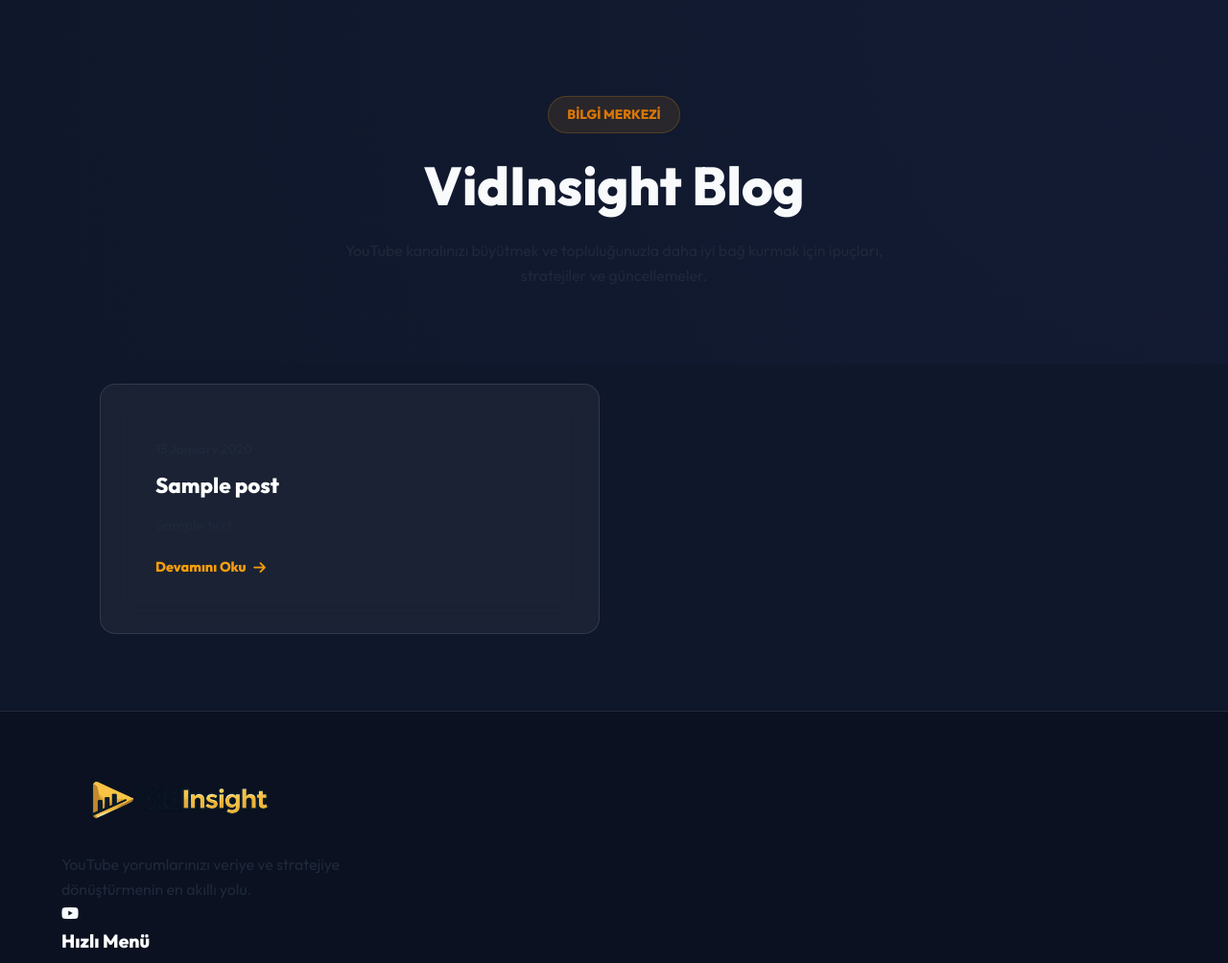
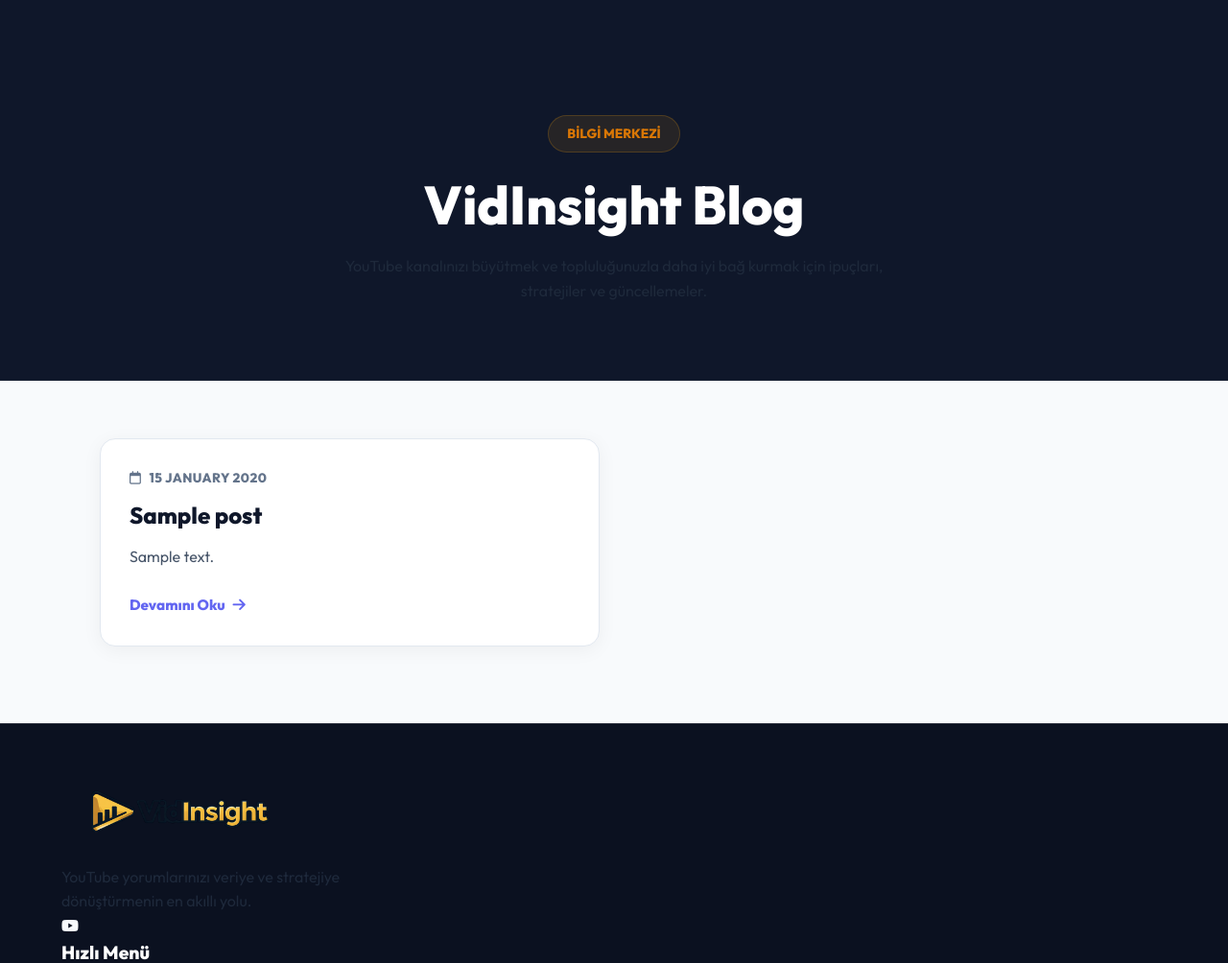
Before and after one commit to fatnarman-debug/youtube-analiz, a FastAPI app: page /blog in a window 1280 px wide. Shown: the part 241-1245 px from the top of the page at 96% size. Run offline with FastAPI, Linux system fonts and the light colour scheme; tables that the repository leaves empty hold one stand-in row (values such as "Sample post").

Commit message:
style: Implementation of Clean Reading Mode for blog (white bg, dark text)

```diff
--- a/templates/blog.html
+++ b/templates/blog.html
@@ -9,15 +9,17 @@
     <link rel="stylesheet" href="/static/css/style.css">
     <link rel="stylesheet" href="https://cdnjs.cloudflare.com/ajax/libs/font-awesome/6.4.0/css/all.min.css">
     <style>
-        .blog-hero { padding: 100px 5% 60px; text-align: center; background: radial-gradient(circle at top right, rgba(99, 102, 241, 0.05), transparent); }
-        .blog-grid { display: grid; grid-template-columns: repeat(auto-fill, minmax(350px, 1fr)); gap: 30px; padding: 20px 5% 80px; max-width: 1200px; margin: 0 auto; }
-        .blog-card { display: flex; flex-direction: column; height: 100%; transition: transform 0.3s ease, box-shadow 0.3s ease; border: 1px solid rgba(255,255,255,0.1); }
-        .blog-card:hover { transform: translateY(-10px); box-shadow: 0 20px 40px rgba(0,0,0,0.2); border-color: var(--accent); }
-        .blog-card-content { padding: 25px; flex-grow: 1; display: flex; flex-direction: column; }
-        .blog-card-date { font-size: 0.85rem; color: var(--text-muted); margin-bottom: 12px; font-weight: 600; }
-        .blog-card-title { font-size: 1.4rem; font-weight: 800; margin-bottom: 15px; line-height: 1.3; color: white; }
-        .blog-card-excerpt { font-size: 0.95rem; color: var(--text-muted); line-height: 1.6; margin-bottom: 20px; display: -webkit-box; -webkit-line-clamp: 3; line-clamp: 3; -webkit-box-orient: vertical; overflow: hidden; }
-        .blog-card-link { margin-top: auto; color: var(--accent); font-weight: 700; text-decoration: none; display: inline-flex; align-items: center; gap: 8px; font-size: 0.9rem; }
+        .blog-hero { padding: 120px 5% 60px; text-align: center; background: #0f172a; border-bottom: 1px solid rgba(255,255,255,0.05); }
+        .blog-hero h1 { color: white; margin-bottom: 10px; }
+        .blog-grid-container { background: #f8fafc; padding-top: 60px; }
+        .blog-grid { display: grid; grid-template-columns: repeat(auto-fill, minmax(350px, 1fr)); gap: 30px; padding: 0 5% 80px; max-width: 1200px; margin: 0 auto; }
+        .blog-card { display: flex; flex-direction: column; height: 100%; transition: transform 0.3s ease, box-shadow 0.3s ease; background: white; border-radius: 16px; overflow: hidden; box-shadow: 0 4px 20px rgba(0,0,0,0.05); border: 1px solid #e2e8f0; }
+        .blog-card:hover { transform: translateY(-10px); box-shadow: 0 20px 40px rgba(0,0,0,0.1); border-color: var(--accent); }
+        .blog-card-content { padding: 30px; flex-grow: 1; display: flex; flex-direction: column; }
+        .blog-card-date { font-size: 0.85rem; color: #64748b; margin-bottom: 12px; font-weight: 700; text-transform: uppercase; letter-spacing: 0.5px; }
+        .blog-card-title { font-size: 1.5rem; font-weight: 800; margin-bottom: 15px; line-height: 1.3; color: #0f172a; }
+        .blog-card-excerpt { font-size: 1rem; color: #475569; line-height: 1.6; margin-bottom: 25px; display: -webkit-box; -webkit-line-clamp: 3; line-clamp: 3; -webkit-box-orient: vertical; overflow: hidden; font-weight: 500; }
+        .blog-card-link { margin-top: auto; color: #6366f1; font-weight: 800; text-decoration: none; display: inline-flex; align-items: center; gap: 8px; font-size: 0.95rem; }
         .blog-card-link i { transition: transform 0.2s; }
         .blog-card:hover .blog-card-link i { transform: translateX(5px); }
 
@@ -53,11 +55,12 @@
         <p style="max-width: 600px; margin: 20px auto; color: var(--text-muted);">YouTube kanalınızı büyütmek ve topluluğunuzla daha iyi bağ kurmak için ipuçları, stratejiler ve güncellemeler.</p>
     </header>
 
-    <section class="blog-grid">
+    <section class="blog-grid-container">
+        <div class="blog-grid">
             {% for post in posts %}
-        <article class="blog-card glass-card">
+            <article class="blog-card">
                 <div class="blog-card-content">
-                <div class="blog-card-date">{{ post.created_at.strftime('%d %B %Y') }}</div>
+                    <div class="blog-card-date"><i class="fa-regular fa-calendar" style="margin-right: 5px;"></i> {{ post.created_at.strftime('%d %B %Y') }}</div>
                     <h2 class="blog-card-title">{{ post.title }}</h2>
                     <div class="blog-card-excerpt">
                         {{ post.content|striptags|truncate(150, True) }}
@@ -70,11 +73,12 @@
             {% endfor %}
 
             {% if not posts %}
-        <div style="grid-column: 1 / -1; text-align: center; padding: 60px; color: var(--text-muted);">
+            <div style="grid-column: 1 / -1; text-align: center; padding: 60px; color: #94a3b8;">
                 <i class="fa-solid fa-newspaper" style="font-size: 3rem; margin-bottom: 20px; opacity: 0.3;"></i>
                 <p>{{ t(request, 'blog_no_posts') }}</p>
             </div>
             {% endif %}
+        </div>
     </section>
 
     <footer class="footer">
```
Also changed, not shown: templates/blog_detail.html (+15 -12 lines). Lines whose indentation alone changed are shown as unchanged.
